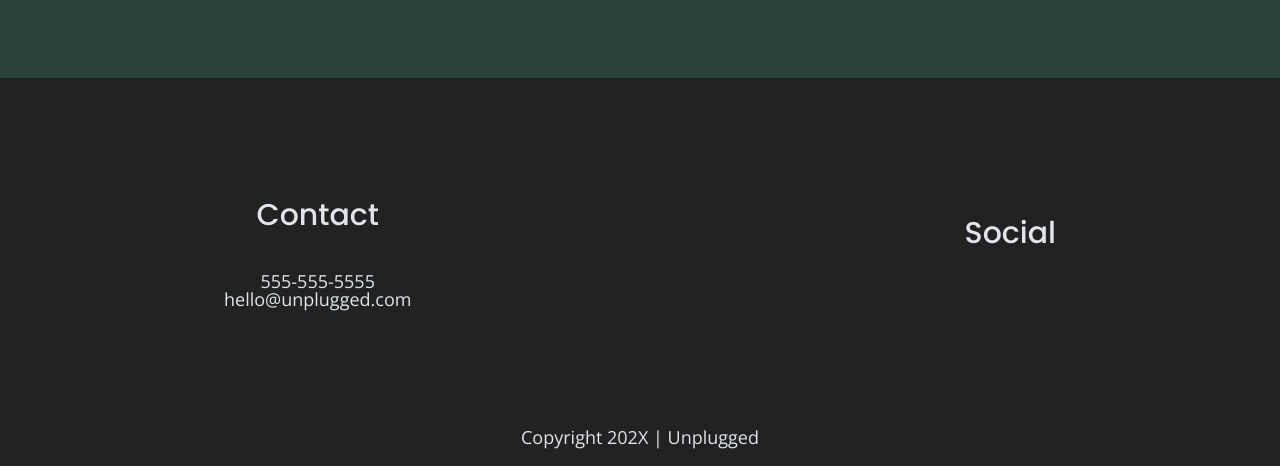
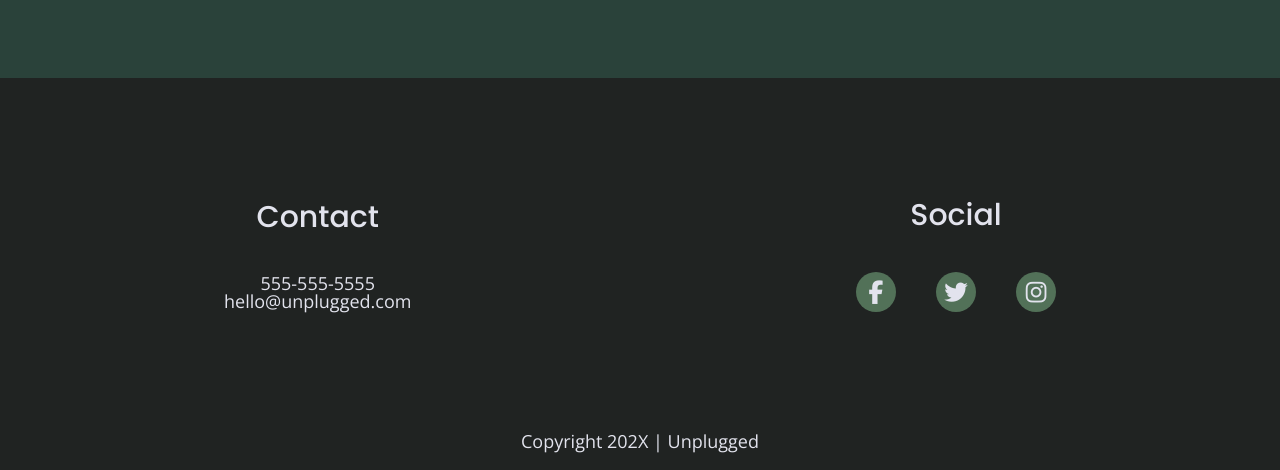
Before and after one commit to DeniseLewis1/unplugged, a website built with Parcel: page index.html in a window 1280 px wide. Shown: the part 2242-2712 px from the top of the page. Built offline with nearby package versions, Linux system fonts and the light colour scheme.

Commit message:
Added social media icons

```diff
--- a/css/main.css
+++ b/css/main.css
@@ -226,10 +226,18 @@ footer .social-icons {
   align-items: center;
 }
 
+footer .social-icons i {
+  font-size: 1.3125em;
+}
+
 footer .social p {
   display: flex;
   justify-content: center;
   align-items: center;
+  background-color: #527158;
+  border-radius: 50%;
+  width: 40px;
+  height: 40px;
 }
 
 footer p {
@@ -630,6 +638,11 @@ input[type=button] {
     line-height: 1.125rem;
   }
 
+  footer .social-icons {
+    width: 12.5em;
+    justify-content: space-between;
+  }
+
   footer .copyright {
     width: 100%;
   }
--- a/index.html
+++ b/index.html
@@ -131,9 +131,15 @@
         <div class="social">
           <h4>Social</h4>
           <div class="social-icons">
-            <p><a href="http://facebook.com" target="_blank"></a></p>
-            <p><a href="http://twitter.com" target="_blank"></a></p>
-            <p><a href="http://instagram.com" target="_blank"></a></p>
+            <p>
+              <a href="http://facebook.com" target="_blank"><i class="fab fa-facebook-f"></i></a>
+            </p>
+            <p>
+              <a href="http://twitter.com" target="_blank"><i class="fab fa-twitter"></i></a>
+            </p>
+            <p>
+              <a href="http://instagram.com" target="_blank"><i class="fab fa-instagram"></i></a>
+            </p>
           </div>
         </div>
       </div>
```
Also changed, not shown: about/index.html (+9 -3 lines), faq/index.html (+9 -3 lines).
